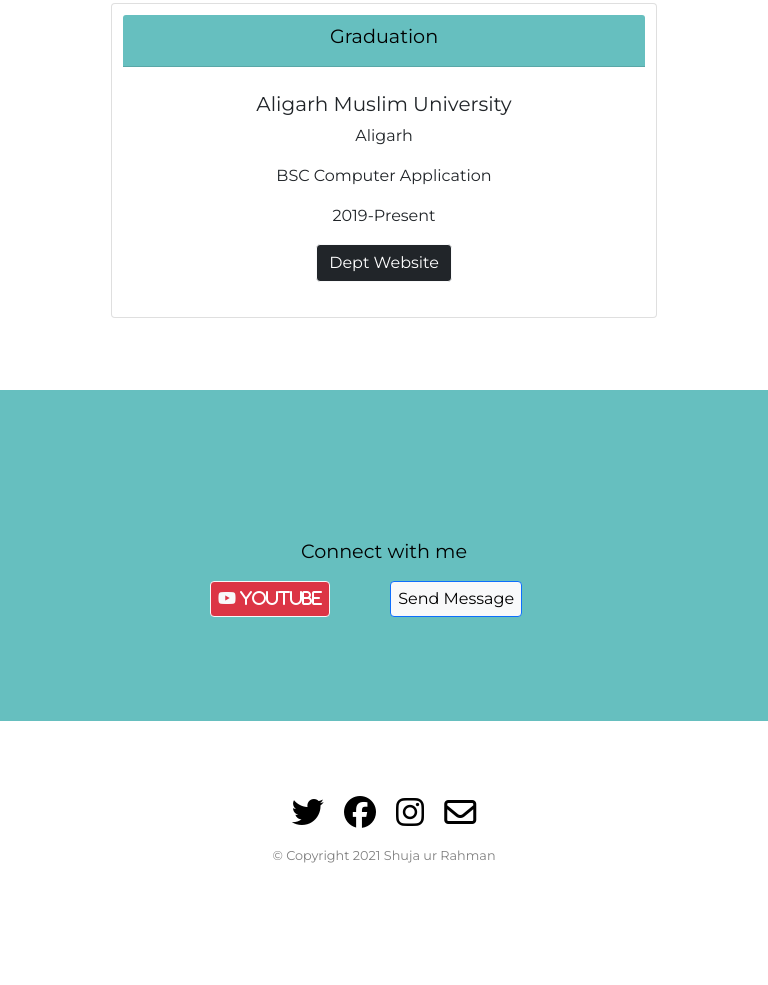
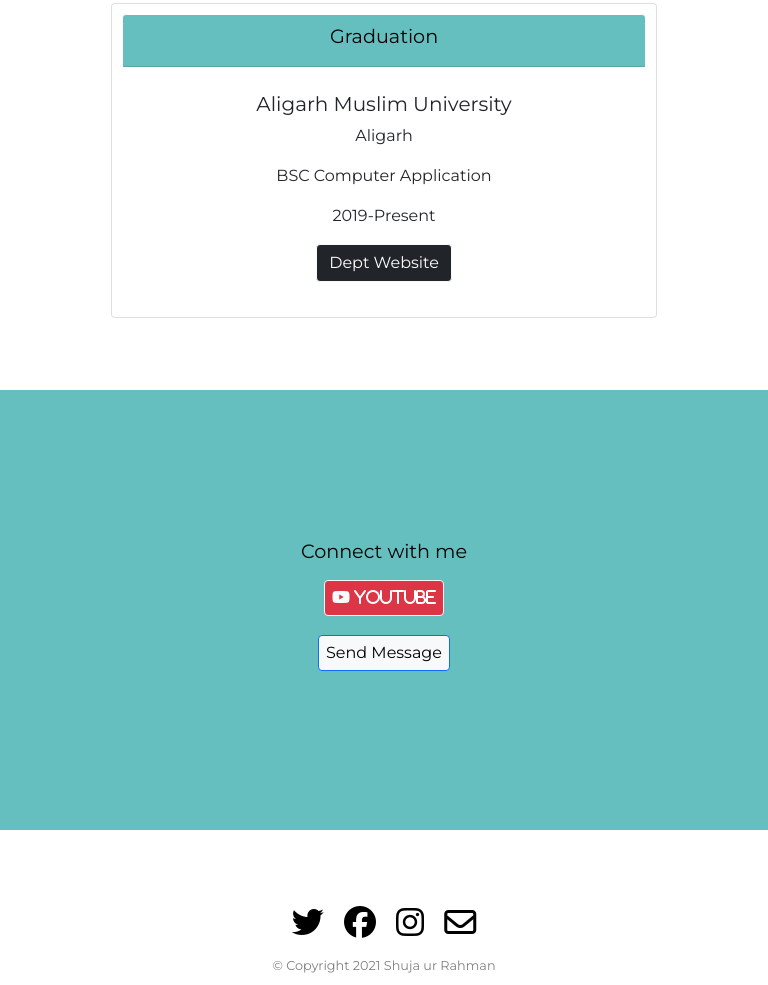
Before and after one commit to shujaurrahman/shuja, a plain HTML site: page index.html in a window 768 px wide. Shown: the part 2437-3422 px from the top of the page. Before the commit the page ends 3312 px from the top, so only its background shows below. Drawn offline with nearby package versions, Linux system fonts and the light colour scheme.

Commit message:
Update styles.css

```diff
--- a/css/styles.css
+++ b/css/styles.css
@@ -179,8 +179,7 @@ a:hover{
    background-color:#66BFBF;
    padding: 150px;
    position: relative;
-
-
+   text-align:center;
 }
 .contact-{
     padding: 5px 7px;
@@ -206,40 +205,10 @@ a:hover{
 }
 
 /*Media screen Settings*/
-    @media(min-width: 700px){
-    .butn{
-        padding: 10px;
-        float: left;
-        position:absolute;
-        left: 41%;
-    }
-    .butn-2{
-        padding: 10px;
-        float: left;
-        position:absolute;
-        left: 49.5%;
-    }}
-    @media(max-width: 1102px){
-        .butn{
-            padding: 10px;
-            float: left;
-            position:absolute;
-            left: 200px
-        }
-    }
+
     @media (max-width: 700px){
         .title-img{
             transform: rotate(-4deg);
-        }
-        .butn{
-            padding: 10px;
-            position: relative;
-            left: 15px;
-        }
-        .butn-2{
-            padding: 0;
-            position: relative;
-            left: 0px;
         }
         .contact-d{
             padding-left: 10px;
```
